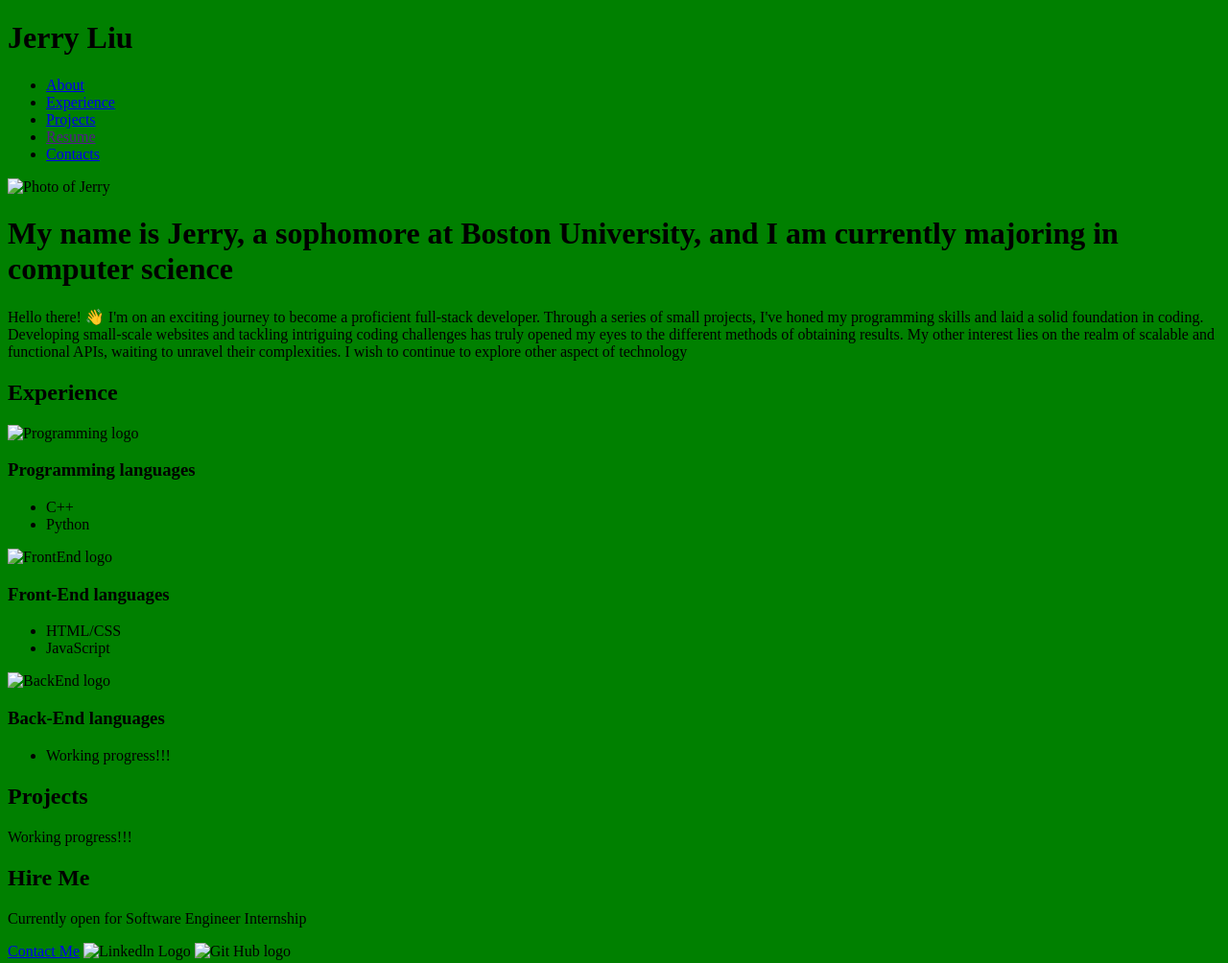
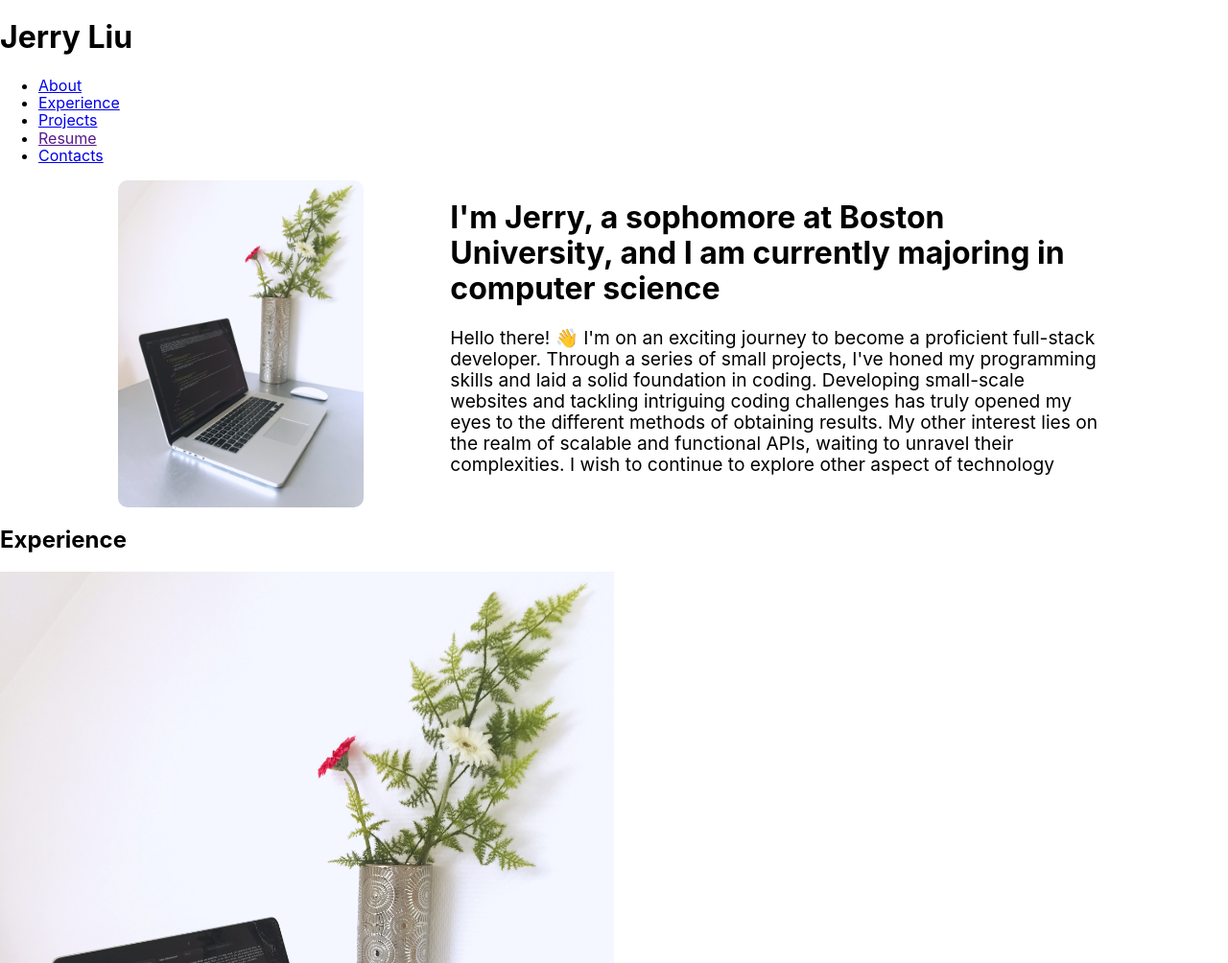
Before and after one commit to Jerry13975/Profile, a website built with webpack: page app/index.html in a window 1280 px wide. Shown: the top 1004 px of the page at 96% size. Built offline with nearby package versions, Linux system fonts and the light colour scheme.

Commit message:
Completed about

```diff
--- /dev/null
+++ b/app/asset/styles/base/_global.css
@@ -0,0 +1,13 @@
+html {
+    scroll-behavior: smooth;
+}
+
+* {
+    box-sizing: border-box;
+    font-family: -apple-system,BlinkMacSystemFont,"Segoe UI",Roboto,"Helvetica Neue",Arial,"Noto Sans",sans-serif,"Apple Color Emoji","Segoe UI Emoji","Segoe UI Symbol","Noto Color Emoji"
+}
+
+img {
+    max-width: 50%;
+    height: auto;
+}
--- /dev/null
+++ b/app/asset/styles/modules/_about-page.css
@@ -0,0 +1,19 @@
+.about-page{
+    display: grid;
+    grid-template-columns: repeat(3, 1fr);
+    gap: 3rem;
+    &__portrait {
+        max-width: 75%;
+        margin-left: auto;
+        margin-right: auto;
+        border-radius: 10px;
+    }
+
+    &__content {
+        grid-column: span 2/4;
+        margin-right: 3rem;
+        p{
+            font-size: 1.2rem;
+        }
+    }
+}
--- /dev/null
+++ b/app/asset/styles/modules/_padding.css
@@ -0,0 +1,6 @@
+.padding-for-all {
+    padding-right: 5rem;
+    padding-left: 5em;
+    margin-left: auto;
+    margin-right: auto;
+}
--- a/app/asset/styles/styles.css
+++ b/app/asset/styles/styles.css
@@ -1,3 +1,4 @@
-* {
-    background-color: green;
-}
+@import 'normalize.css';
+@import 'base/_global';
+@import 'modules/_about-page.css';
+@import 'modules/_padding.css';
--- a/app/index.html
+++ b/app/index.html
@@ -30,15 +30,17 @@
         </nav>
     </header>
     <main>
-        <img src="" alt="Photo of Jerry">
-        <div>
-            <h1>My name is Jerry, a sophomore at Boston University, and I am currently majoring in computer science</h1>
-            <p>Hello there! &#x1F44B; I'm on an exciting journey to become a proficient full-stack developer. Through a series of small projects, I've honed my programming skills and laid a solid foundation in coding. Developing small-scale websites and tackling intriguing coding challenges has truly opened my eyes to the different methods of obtaining results. My other interest lies on the realm of scalable and functional APIs, waiting to unravel their complexities. I wish to continue to explore other aspect of technology</p>
+        <div class="padding-for-all about-page">
+            <img class="about-page__portrait"src="asset/images/pexels-julien-brion-102061.jpg" alt="Photo of Jerry">
+            <div class="about-page__content">
+                <h1>I'm Jerry, a sophomore at Boston University, and I am currently majoring in computer science</h1>
+                <p>Hello there! &#x1F44B; I'm on an exciting journey to become a proficient full-stack developer. Through a series of small projects, I've honed my programming skills and laid a solid foundation in coding. Developing small-scale websites and tackling intriguing coding challenges has truly opened my eyes to the different methods of obtaining results. My other interest lies on the realm of scalable and functional APIs, waiting to unravel their complexities. I wish to continue to explore other aspect of technology</p>
+            </div>
         </div>
         <div>
             <h2>Experience</h2>
             <div>
-                <img src="" alt="Programming logo">
+                <img src="asset/images/pexels-julien-brion-102061.jpg" alt="Programming logo">
                 <h3>Programming languages</h3>
                 <ul>
                     <li>C++</li>
@@ -46,7 +48,7 @@
                 </ul>
             </div>
             <div>
-                <img src="" alt="FrontEnd logo">
+                <img src="asset/images/pexels-julien-brion-102061.jpg" alt="FrontEnd logo">
                 <h3>Front-End languages</h3>
                 <ul>
                     <li>HTML/CSS</li>
@@ -54,7 +56,7 @@
                 </ul>
             </div>
             <div>
-                <img src="" alt="BackEnd logo">
+                <img src="asset/images/pexels-julien-brion-102061.jpg" alt="BackEnd logo">
                 <h3>Back-End languages</h3>
                 <ul>
                     <li>Working progress!!!</li>
@@ -71,8 +73,8 @@
             <h2>Hire Me</h1>
             <p>Currently open for Software Engineer Internship</p>
             <a href="mailto:liujerry647@gmail.com">Contact Me</a>
-            <img src="" alt="Linkedln Logo">
-            <img src="" alt="Git Hub logo">
+            <img src="asset/images/pexels-julien-brion-102061.jpg" alt="Linkedln Logo">
+            <img src="asset/images/pexels-julien-brion-102061.jpg" alt="Git Hub logo">
             <p>&copy Jerry Liu</p>
         </div>
     </footer>
```
Also changed, not shown: app/asset/images/pexels-julien-brion-102061.jpg (added).
